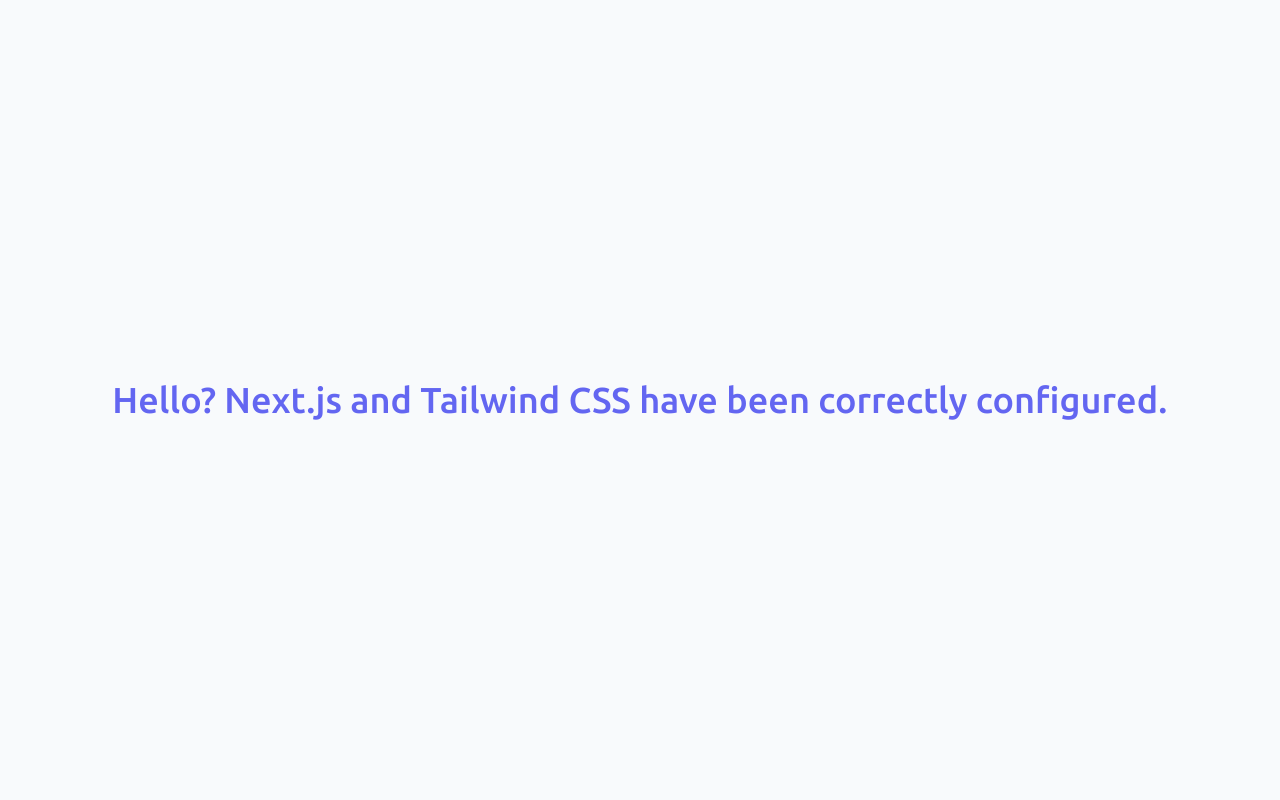
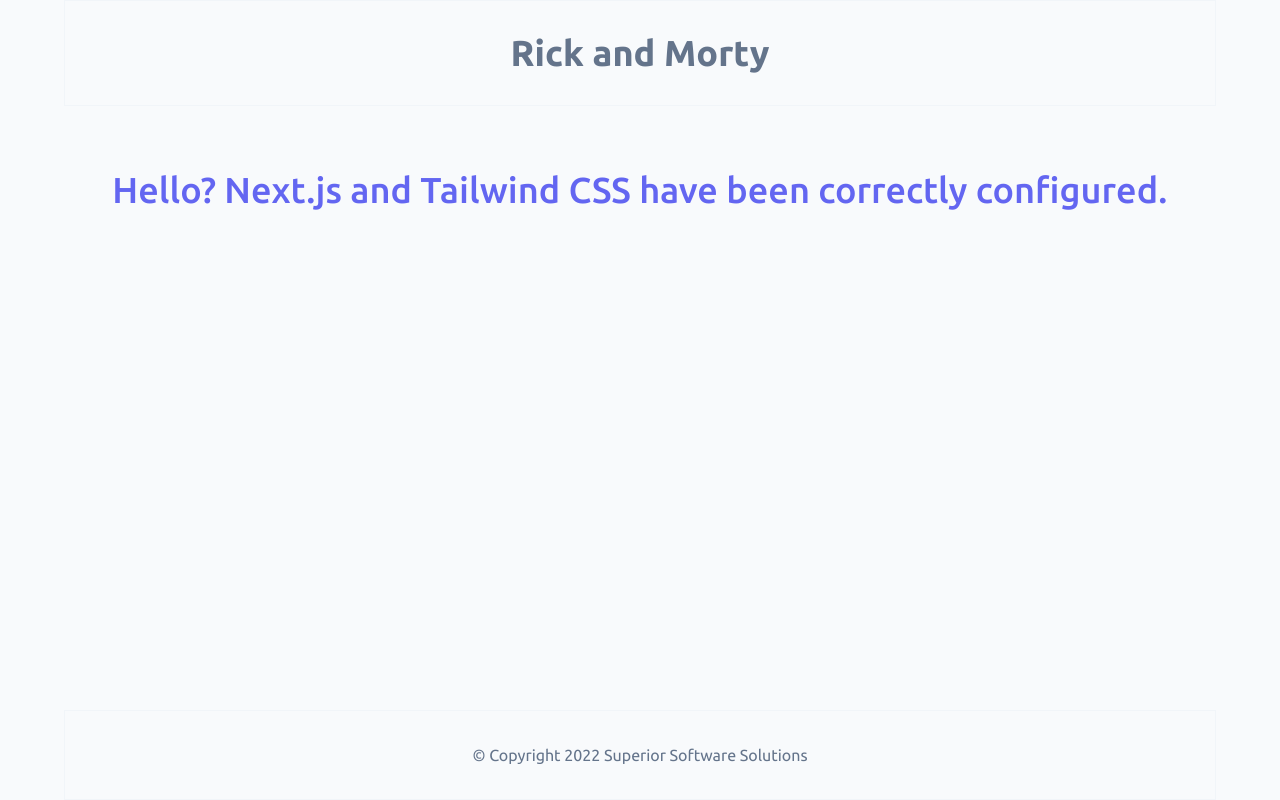
Before and after one commit to thes3interdev/slp-rick-and-morty, a Next.js app: page / in a window 1280 px wide. Built offline with nearby package versions, Linux system fonts and the light colour scheme.

Commit message:
chore: initial styling.

```diff
--- /dev/null
+++ b/components/NavigationFooter.js
@@ -0,0 +1,11 @@
+const NavigationFooter = () => {
+	const currentYear = new Date().getFullYear();
+
+	return (
+		<footer className="mt-auto block border border-slate-100 py-8 text-center">
+			© Copyright {currentYear} Superior Software Solutions
+		</footer>
+	);
+};
+
+export default NavigationFooter;
--- /dev/null
+++ b/components/NavigationHeader.js
@@ -0,0 +1,9 @@
+const NavigationHeader = () => {
+	return (
+		<nav className="mb-16 block border border-slate-100 py-8 text-center">
+			<h1 className="text-4xl font-bold">Rick and Morty</h1>
+		</nav>
+	);
+};
+
+export default NavigationHeader;
--- /dev/null
+++ b/layout/Layout.js
@@ -0,0 +1,18 @@
+import Meta from '../utilities/Meta';
+import NavigationHeader from '../components/NavigationHeader';
+import NavigationFooter from '../components/NavigationFooter';
+
+const Layout = ({ children }) => {
+	return (
+		<div className="mx-auto max-w-6xl">
+			<Meta />
+			<div className="flex h-screen flex-col">
+				<NavigationHeader />
+				{children}
+				<NavigationFooter />
+			</div>
+		</div>
+	);
+};
+
+export default Layout;
--- a/pages/_app.js
+++ b/pages/_app.js
@@ -1,11 +1,14 @@
 import { ApolloProvider } from '@apollo/client';
 import client from '../utilities/ApolloClient';
+import Layout from '../layout/Layout';
 import '../styles/globals.css';
 
 function MyApp({ Component, pageProps }) {
 	return (
 		<ApolloProvider client={client}>
-			<Component {...pageProps} />
+			<Layout>
+				<Component {...pageProps} />
+			</Layout>
 		</ApolloProvider>
 	);
 }
--- a/pages/index.js
+++ b/pages/index.js
@@ -1,11 +1,9 @@
 const Home = () => {
 	return (
 		<div>
-			<div className="flex h-screen w-full items-center justify-center">
-				<h1 className="text-4xl font-medium text-indigo-500">
-					Hello? Next.js and Tailwind CSS have been correctly configured.
-				</h1>
-			</div>
+			<h1 className="px-2 text-center text-4xl font-medium text-indigo-500">
+				Hello? Next.js and Tailwind CSS have been correctly configured.
+			</h1>
 		</div>
 	);
 };
--- a/styles/globals.css
+++ b/styles/globals.css
@@ -11,7 +11,7 @@
 	}
 
 	body {
-		@apply bg-slate-50 font-ubuntu text-slate-800 antialiased;
+		@apply bg-slate-50 font-ubuntu text-slate-500 antialiased;
 	}
 }
 
--- /dev/null
+++ b/utilities/Meta.js
@@ -0,0 +1,24 @@
+import Head from 'next/head';
+
+const Meta = ({ title }) => {
+	return (
+		<div>
+			<Head>
+				<meta charSet="utf-8" />
+				<meta name="viewport" content="width=device-width, initial-scale=1" />
+				<meta
+					name="description"
+					content="Access the Rick and Morty API to learn about GraphQL integration with Next.js."
+				/>
+				<link rel="shortcut icon" href="/favicon.ico" type="image/x-icon" />
+				<title>{title}</title>
+			</Head>
+		</div>
+	);
+};
+
+Meta.defaultProps = {
+	title: 'The Rick and Morty API | Superior Software Solutions',
+};
+
+export default Meta;
```
Also changed, not shown: 2 other files (tests, documents, lock files or other folders).
